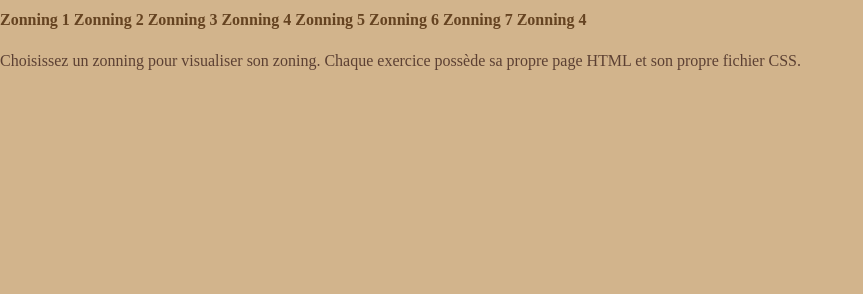
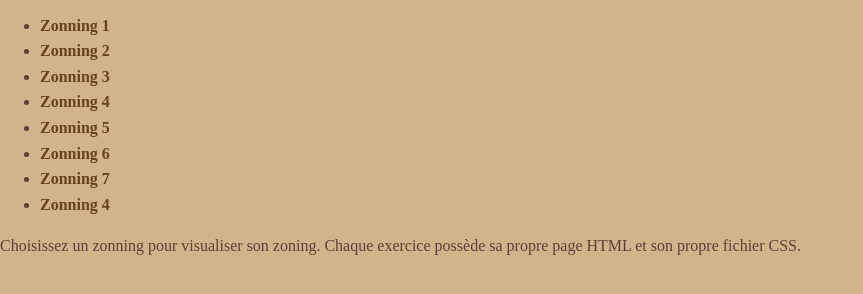
Before and after one commit to candicevialette/html, a website: page public_html/TP05/exo2.html in a window 1280 px wide. Shown: the part 76-370 px from the top of the page, without its empty margins (0-863 px from the left). Drawn offline with Linux system fonts and the light colour scheme.

Commit message:
Update exo2.html

```diff
--- a/public_html/TP05/exo2.html
+++ b/public_html/TP05/exo2.html
@@ -3,29 +3,34 @@
 <head>
   <meta charset="UTF-8">
   <title>Exercice 2</title>
- <link rel="stylesheet" href="https://candicevialette.github.io/html/public_html/style.css">
+  <link rel="stylesheet" href="https://candicevialette.github.io/html/public_html/style.css">
 </head>
 <body>
-
   <header>
     <h1>Présentation des Exercices de Zoning</h1>
   </header>
 
   <!-- Barre de navigation vers les différentes pages d'exercice -->
   <nav>
-    <a href="https://candicevialette.github.io/html/public_html/TP05/exo2/1.html">Zonning 1</a>
-    <a href="https://candicevialette.github.io/html/public_html/TP05/exo2/2.html">Zonning 2</a>
-    <a href="https://candicevialette.github.io/html/public_html/TP05/exo2/3.html">Zonning 3</a>
-    <a href="https://candicevialette.github.io/html/public_html/TP05/exo2/4.html">Zonning 4</a>
-    <a href="https://candicevialette.github.io/html/public_html/TP05/exo2/5.html">Zonning 5</a>
-    <a href="https://candicevialette.github.io/html/public_html/TP05/exo2/6.html">Zonning 6</a>
-    <a href="https://candicevialette.github.io/html/public_html/TP05/exo2/7.html">Zonning 7</a>
-    <a href="exercice4.html">Zonning 4</a>
+    <!-- Liste à puces pour chaque lien de "Zonning" -->
+    <ul>
+      <li><a href="https://candicevialette.github.io/html/public_html/TP05/exo2/1.html">Zonning 1</a></li>
+      <li><a href="https://candicevialette.github.io/html/public_html/TP05/exo2/2.html">Zonning 2</a></li>
+      <li><a href="https://candicevialette.github.io/html/public_html/TP05/exo2/3.html">Zonning 3</a></li>
+      <li><a href="https://candicevialette.github.io/html/public_html/TP05/exo2/4.html">Zonning 4</a></li>
+      <li><a href="https://candicevialette.github.io/html/public_html/TP05/exo2/5.html">Zonning 5</a></li>
+      <li><a href="https://candicevialette.github.io/html/public_html/TP05/exo2/6.html">Zonning 6</a></li>
+      <li><a href="https://candicevialette.github.io/html/public_html/TP05/exo2/7.html">Zonning 7</a></li>
+      <li><a href="exercice4.html">Zonning 4</a></li>
+    </ul>
   </nav>
 
   <!-- Contenu principal de la page de présentation -->
   <main>
-    <p>Choisissez un zonning pour visualiser son zoning. Chaque exercice possède sa propre page HTML et son propre fichier CSS.</p>
+    <p>
+      Choisissez un zonning pour visualiser son zoning.
+      Chaque exercice possède sa propre page HTML et son propre fichier CSS.
+    </p>
   </main>
 </body>
 </html>
```
